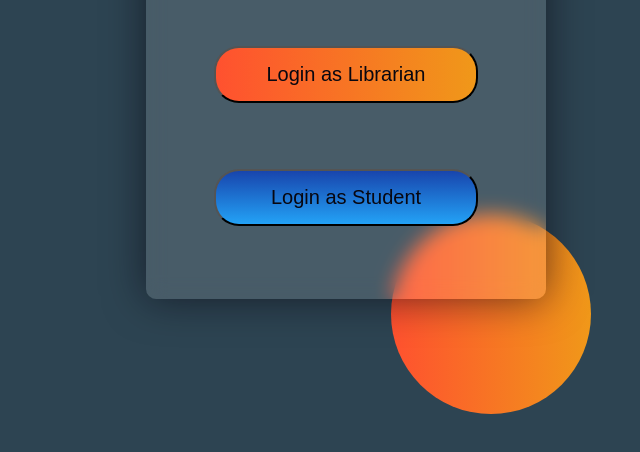
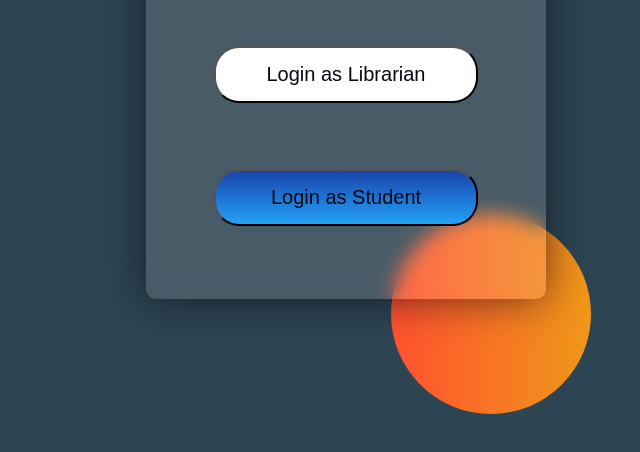
Before and after one commit to Antisocial-lite/Library-System, a plain HTML site: page loginas.html in a window 1280 px wide. Shown: the part 326-778 px from the top of the page, without its empty margins (294-934 px from the left). Drawn offline with Linux system fonts and the light colour scheme.

Commit message:
Update style.css

```diff
--- a/style.css
+++ b/style.css
@@ -154,11 +154,7 @@ transition: 0.3s;
     margin-right: auto;
     margin-top: 15%;
         width: 80%;
-        background: linear-gradient(
-  to right,
-  #ff512f,
-  #f09819
-);
+        background-color: white;
         color: #080710;
         padding: 15px 0;
         font-size: 20px;
```
